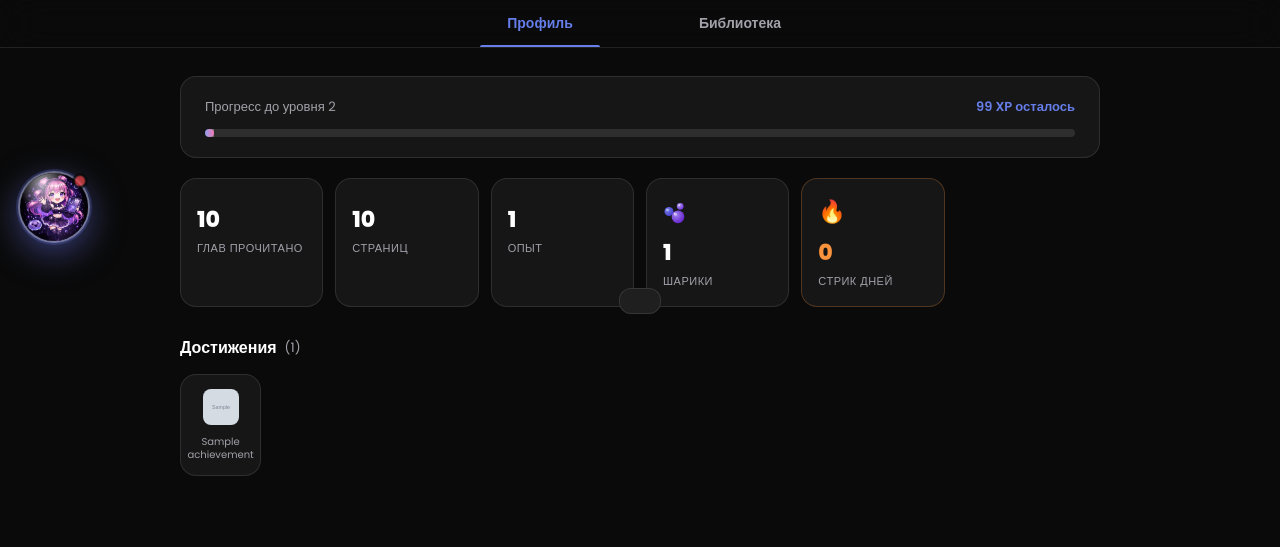
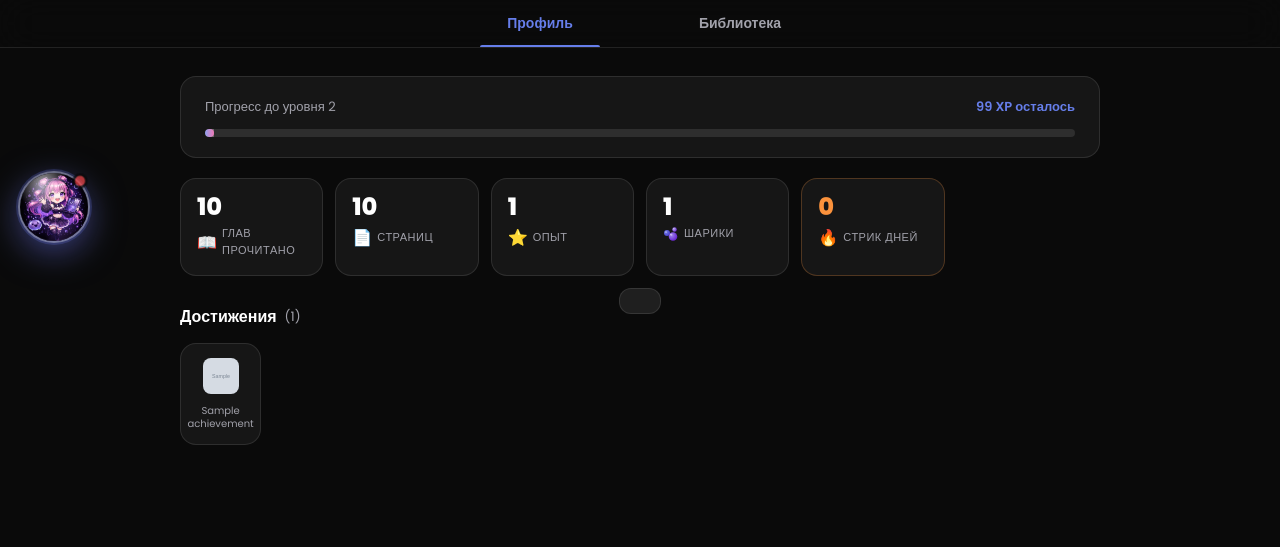
Before and after one commit to petr14/bublemanga, a Flask app: page /profile/1 in a window 1280 px wide. Shown: the part 542-1089 px from the top of the page. Run offline with Flask 3, Linux system fonts and the light colour scheme; tables that the repository leaves empty hold one stand-in row (values such as "Sample post"); grey boxes marked "Sample" are stand-in pictures; data that the repository does not hold is empty; parts of the project's set-up code (start-up, migrations or seed data) failed here and were passed over; some libraries are stand-ins or nearby versions.

Commit message:
роидоррои

```diff
--- a/templates/profile.html
+++ b/templates/profile.html
@@ -102,7 +102,7 @@
         }
         .avatar img { width: 100%; height: 100%; object-fit: cover; display: block; }
         .avatar-edit-btn {
-            position: absolute; bottom: 4px; right: 4px;
+            position: absolute; bottom: 2px; right: 2px;
             width: 30px; height: 30px; border-radius: 50%;
             background: var(--primary); border: 2px solid var(--bg);
             color: white; font-size: 13px;
@@ -203,11 +203,12 @@
 
         /* Stats */
         .stats-grid { display: grid; grid-template-columns: repeat(auto-fill, minmax(140px, 1fr)); gap: 12px; margin-bottom: 24px; }
-        .stat-card { background: var(--glass); border: 1px solid var(--border); border-radius: var(--radius); padding: 16px; display: flex; flex-direction: column; gap: 4px; transition: border-color .2s, transform .2s; }
+        .stat-card { background: var(--glass); border: 1px solid var(--border); border-radius: var(--radius); padding: 16px; display: flex; flex-direction: column; gap: 6px; transition: border-color .2s, transform .2s; }
         .stat-card:hover { border-color: var(--primary); transform: translateY(-2px); }
-        .stat-icon { font-size: 22px; margin-bottom: 4px; }
-        .bubble-icon { width: 1em; height: 1em; vertical-align: -0.15em; display: inline-block; }
-        .stat-num { font-size: 22px; font-weight: 800; }
+        .stat-icon { font-size: 16px; display: inline-flex; align-items: center; }
+        .stat-bottom { display: flex; align-items: center; gap: 5px; }
+        .bubble-icon { width: 1em; height: 1em; vertical-align: -0.1em; display: inline-block; }
+        .stat-num { font-size: 24px; font-weight: 800; line-height: 1; }
         .stat-name { font-size: 11px; color: var(--text2); text-transform: uppercase; letter-spacing: .5px; }
 
         .section-head { font-size: 16px; font-weight: 700; margin-bottom: 14px; margin-top: 28px; display: flex; align-items: center; gap: 8px; }
@@ -494,11 +495,11 @@
     </div>
 
     <div class="stats-grid">
-        <div class="stat-card"><span class="stat-icon"></span><span class="stat-num">{{ profile.stats.total_chapters_read or 0 }}</span><span class="stat-name">Глав прочитано</span></div>
-        <div class="stat-card"><span class="stat-icon"></span><span class="stat-num">{{ profile.stats.total_pages_read or 0 }}</span><span class="stat-name">Страниц</span></div>
-        <div class="stat-card"><span class="stat-icon"></span><span class="stat-num">{{ profile.xp }}</span><span class="stat-name">Опыт</span></div>
-        <div class="stat-card"><span class="stat-icon"><img src="/static/bubbles.svg" style="width:24px;height:24px;vertical-align:middle" alt=""></span><span class="stat-num">{{ profile.coins }}</span><span class="stat-name">Шарики</span></div>
-        <div class="stat-card" style="border-color:rgba(251,146,60,.25)"><span class="stat-icon">🔥</span><span class="stat-num" style="color:#fb923c">{{ profile.reading_streak or 0 }}</span><span class="stat-name">Стрик дней{% if profile.max_streak and profile.max_streak > (profile.reading_streak or 0) %} <span style="font-size:11px;color:var(--text2)">(рекорд: {{ profile.max_streak }})</span>{% endif %}</span></div>
+        <div class="stat-card"><span class="stat-num">{{ profile.stats.total_chapters_read or 0 }}</span><div class="stat-bottom"><span class="stat-icon">📖</span><span class="stat-name">Глав прочитано</span></div></div>
+        <div class="stat-card"><span class="stat-num">{{ profile.stats.total_pages_read or 0 }}</span><div class="stat-bottom"><span class="stat-icon">📄</span><span class="stat-name">Страниц</span></div></div>
+        <div class="stat-card"><span class="stat-num">{{ profile.xp }}</span><div class="stat-bottom"><span class="stat-icon">⭐</span><span class="stat-name">Опыт</span></div></div>
+        <div class="stat-card"><span class="stat-num">{{ profile.coins }}</span><div class="stat-bottom"><span class="stat-icon"><img src="/static/bubbles.svg" class="bubble-icon" alt=""></span><span class="stat-name">Шарики</span></div></div>
+        <div class="stat-card" style="border-color:rgba(251,146,60,.25)"><span class="stat-num" style="color:#fb923c">{{ profile.reading_streak or 0 }}</span><div class="stat-bottom"><span class="stat-icon">🔥</span><span class="stat-name">Стрик дней{% if profile.max_streak and profile.max_streak > (profile.reading_streak or 0) %} <span style="font-size:10px;color:var(--text2)">(рекорд: {{ profile.max_streak }})</span>{% endif %}</span></div></div>
     </div>
 
     <div class="section-head"> Достижения <span style="font-size:13px;color:var(--text2);font-weight:400">({{ profile.achievements|length }})</span></div>
@@ -886,7 +887,7 @@
             .then(r => r.json())
             .then(rows => {
                 const el = document.getElementById('historyContent');
-                if (!rows.length) { el.innerHTML = emptyState('', 'История пуста', 'Начни читать мангу!'); return; }
+                if (!rows.length) { el.innerHTML = emptyState('😔', 'История пуста', 'Начни читать мангу!'); return; }
                 el.innerHTML = '<div class="history-list">' + rows.map(r => `
                     <a href="/read/${esc(r.manga_slug)}/${esc(r.chapter_slug)}" class="hitem">
                         <img src="${esc(r.cover_url)}" class="hitem-cover" onerror="this.src='https://via.placeholder.com/44x60/1a1a1a/667eea'">
--- a/templates/top.html
+++ b/templates/top.html
@@ -159,6 +159,7 @@
       background: var(--card); border: 1px solid var(--border);
       border-radius: 20px; padding: .2rem .6rem;
       font-size: .75rem; font-weight: 700; color: var(--accent); flex-shrink: 0;
+      align-self: center; line-height: 1;
     }
     .lb-xp { text-align: right; flex-shrink: 0; }
     .lb-xp-val { font-weight: 700; font-size: .9rem; color: #fff; }
```
Also changed, not shown: templates/index.html (+5 -3 lines), 2 other files.
